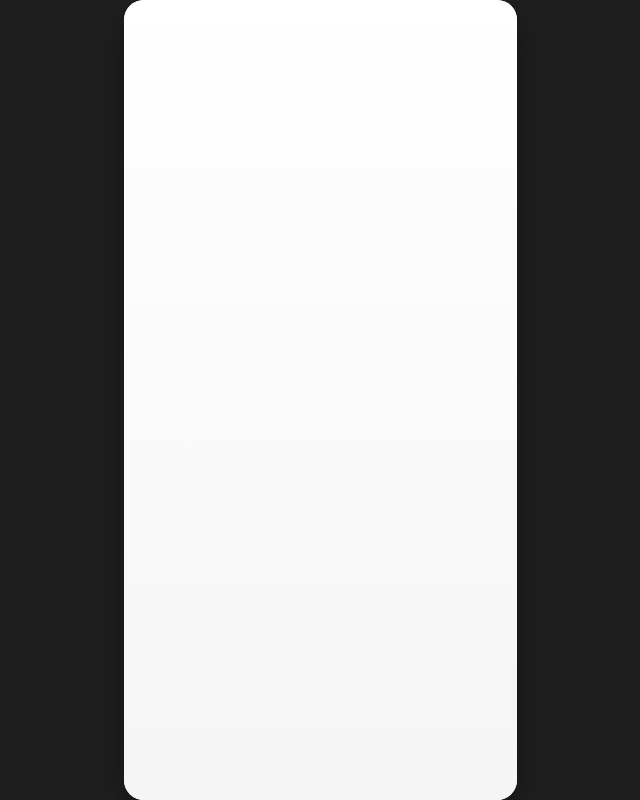
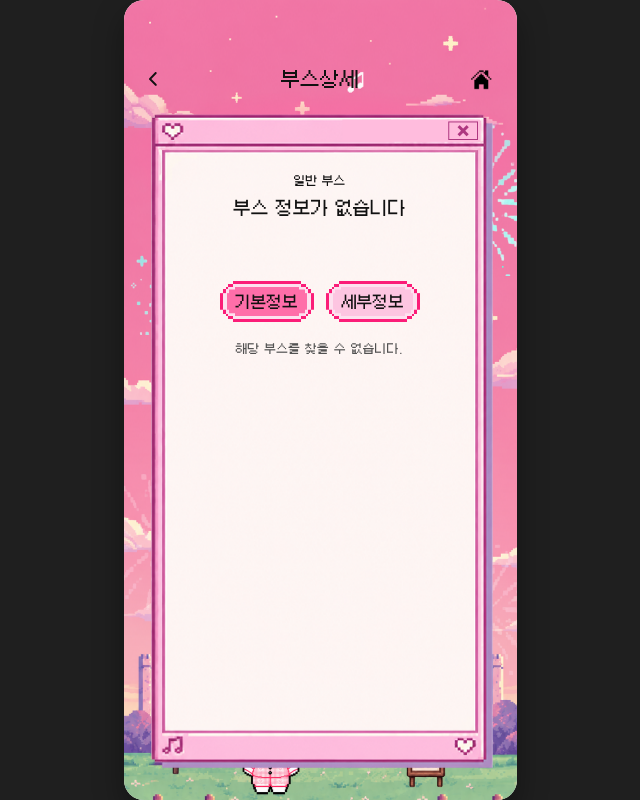
Before and after one commit to DW26ARETEUM/DW26ARETEUM_FE, a React (Vite) app: page /booth/general/1/1 in a window 1280 px wide. Before the commit this address had no page. Shown: the whole page, without its empty margins (320-960 px from the left). Built offline with nearby package versions, Linux system fonts and the light colour scheme.

Commit message:
feat: 일반부스 상세 화면 구현

```diff
--- a/src/App.jsx
+++ b/src/App.jsx
@@ -8,6 +8,7 @@ import Home from "./pages/Home.jsx";
 import SomCollectionDetail from "./pages/SomCollectionDetail.jsx";
 import FestivalBoothDetail from "./pages/FestivalBoothDetail.jsx";
 import BarDetail from "./pages/BarDetail.jsx";
+import GeneralBoothDetail from "./pages/GeneralBoothDetail.jsx";
 
 function App() {
   return (
@@ -35,6 +36,10 @@ function App() {
                 element={<FestivalBoothDetail />}
               />
               <Route path="/booth/bar/:day/:boothId" element={<BarDetail />} />
+              <Route
+                path="/booth/general/:day/:boothId"
+                element={<GeneralBoothDetail />}
+              />
             </Routes>
           </div>
         </div>
--- /dev/null
+++ b/src/pages/GeneralBoothDetail.jsx
@@ -0,0 +1,89 @@
+import { useParams } from "react-router-dom";
+import "../styles/GeneralBoothDetail.css";
+import BoothDetailLayout from "../components/boothDetail/BoothDetailLayout.jsx";
+import BoothDetailHeading from "../components/boothDetail/BoothDetailHeading.jsx";
+import BoothBasicInfo from "../components/boothDetail/BoothBasicInfo.jsx";
+import BoothDetailPanel from "../components/boothDetail/BoothDetailPanel.jsx";
+
+// API 개발 전 두 일반부스 화면을 확인하기 위한 목데이터입니다.
+// TODO(백엔드 완료 후): 실제 부스 ID와 상세 API 응답으로 교체합니다.
+const previewBooths = {
+  1: {
+    category: "일반 부스",
+    name: "MY bias",
+    date: "9/29 - 9/30",
+    time: "14:00~22:00 / 14:00~22:00",
+    location: "동덕여대 운동장 일반부스 1번",
+    operator: "개인 운영",
+    locationImage: null,
+  },
+  2: {
+    category: "일반 부스",
+    name: "인문잡지 〈 영원 〉",
+    date: "9/29 - 9/30",
+    time: "14:00~19:00 / 14:00~19:00",
+    location: "동덕여대 운동장 일반부스 2번",
+    operator: "창업동아리 영원회귀",
+    locationImage: null,
+  },
+};
+
+// URL의 날짜와 임시 부스 번호를 확인해 상세 화면을 표시합니다.
+export default function GeneralBoothDetail({ onBack, onHome }) {
+  const { day, boothId } = useParams();
+  const booth =
+    day === "29" || day === "30" ? previewBooths[boothId] : undefined;
+
+  if (!booth) {
+    return (
+      <BoothDetailLayout
+        onBack={onBack}
+        onHome={onHome}
+        heading={
+          <BoothDetailHeading
+            category="일반 부스"
+            title="부스 정보가 없습니다"
+          />
+        }
+        basicInfo={
+          <p className="general-booth-detail__message">
+            해당 부스를 찾을 수 없습니다.
+          </p>
+        }
+        detailInfo={
+          <p className="general-booth-detail__message">
+            해당 부스를 찾을 수 없습니다.
+          </p>
+        }
+      />
+    );
+  }
+
+  return (
+    <BoothDetailLayout
+      onBack={onBack}
+      onHome={onHome}
+      heading={
+        <BoothDetailHeading category={booth.category} title={booth.name} />
+      }
+      basicInfo={
+        <BoothBasicInfo
+          date={booth.date}
+          time={booth.time}
+          location={booth.location}
+          operator={booth.operator}
+          locationImage={booth.locationImage}
+          locationImageAlt={`${booth.name} 위치 안내`}
+        />
+      }
+      detailInfo={
+        <BoothDetailPanel>
+          {/* TODO(세부정보 전달 후): 부스별 실제 세부정보를 표시합니다. */}
+          <p className="general-booth-detail__message">
+            세부정보 준비 중입니다.
+          </p>
+        </BoothDetailPanel>
+      }
+    />
+  );
+}
--- /dev/null
+++ b/src/styles/GeneralBoothDetail.css
@@ -0,0 +1,8 @@
+/* 추가: 아직 제공되지 않은 정보에 대한 임시 안내 문구입니다. */
+.general-booth-detail__message {
+  margin: 18px 0 0;
+  color: #525252;
+  font-size: calc(var(--u) * 12);
+  line-height: 1.5;
+  text-align: center;
+}
```
